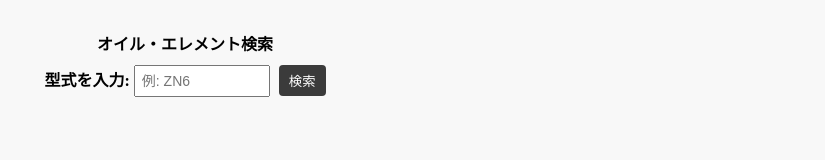
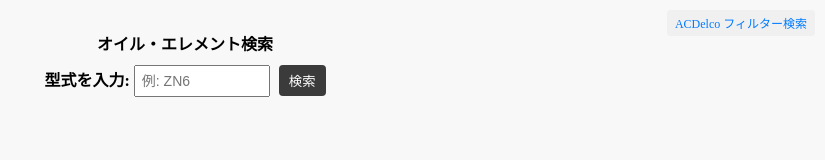
Before and after one commit to nanana-na/oil_and_filter, a plain HTML site: page index.html in a window 1280 px wide. Shown: the whole page, without its empty margins (455-1280 px from the left). Drawn offline with Linux system fonts and the light colour scheme.

Commit message:
ACデルコのurlを追加

```diff
--- a/index.html
+++ b/index.html
@@ -6,6 +6,9 @@
 <link rel="stylesheet" href="style.css">
 </head>
 <body>
+   <a class="top-link" href="https://www.acdelco-japan.jp/search/agreement.php?category_id=3" target="_blank">
+    ACDelco フィルター検索
+  </a>
 <div class="container">
 <h2>オイル・エレメント検索</h2>
 <div class="input_box">
--- a/style.css
+++ b/style.css
@@ -61,6 +61,21 @@ tr:hover {background-color: #f1f1f1;}
     color: #777;
     margin-top: 10px;
 }
+.top-link {
+    position: absolute; /* ページ右上に固定 */
+    top: 10px;
+    right: 10px;
+    font-size: 12px;
+    text-decoration: none;
+    color: #007bff;
+    background: #f0f0f0;
+    padding: 4px 8px;
+    border-radius: 4px;
+}
+.top-link:hover {
+    background: #007bff;
+    color: white;
+}
   @media (max-width: 400px) {
     input[type="text"] {
       width: 60%;
```
